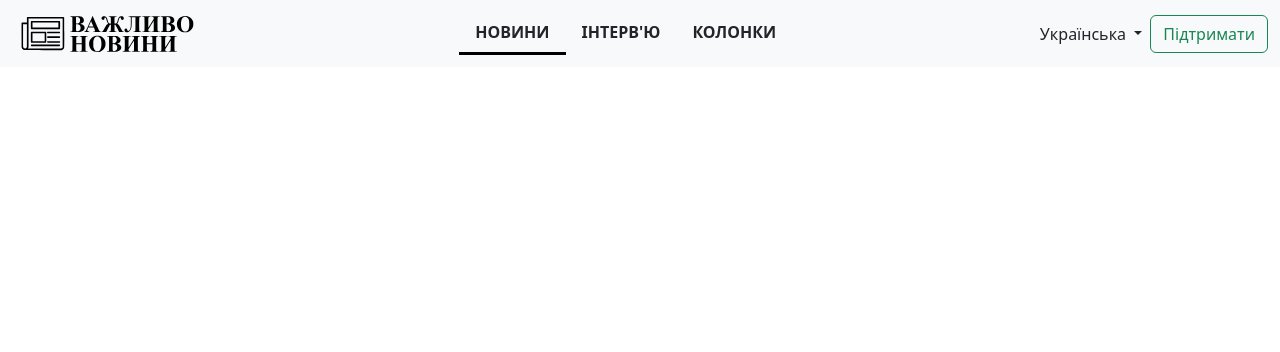
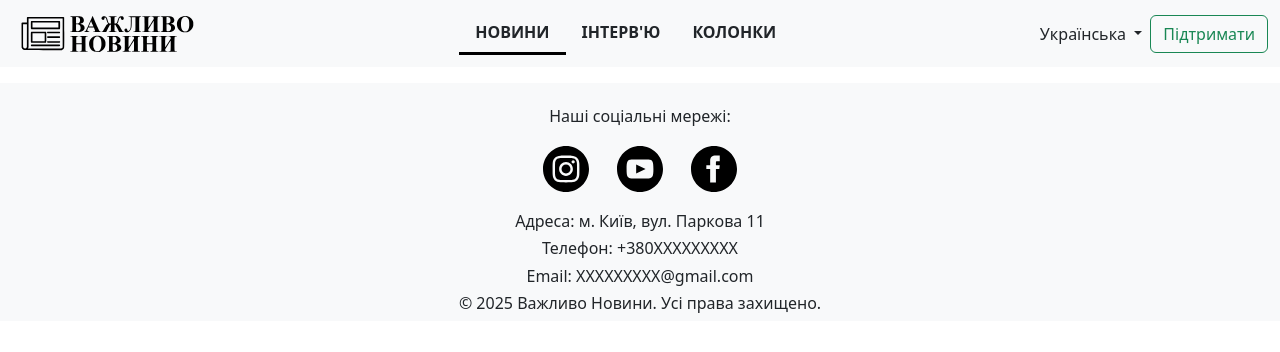
Before and after one commit to Demaiz/vazhlyvo-news, a Django app: page / in a window 1280 px wide. Shown: the top 352 px of the page. Run offline with Django 5.2, Linux system fonts and the light colour scheme; data that the repository does not hold is empty; some libraries are stand-ins or nearby versions.

Commit message:
Added footer

```diff
--- a/news/static/news/main.css
+++ b/news/static/news/main.css
@@ -22,3 +22,8 @@
     margin-bottom: 0px;
     text-indent: 1.25cm;
 }
+
+.social-media-icon{
+    height: 46px;
+    margin: 12px;
+}
--- a/news/templates/news/base.html
+++ b/news/templates/news/base.html
@@ -46,8 +46,22 @@
                 </div>
             </nav>
         {% endblock %}
-        {% block content %}
-
+        {% block content %}{% endblock %}
+        {% block footer %}
+        <footer class="bg-light mt-3 d-flex justify-content-center">
+            <div class="d-flex align-items-center pt-4 flex-column">
+                <h6>Наші соціальні мережі:</h6>
+                <div class="social-medias mb-2">
+                    <a href="https://www.instagram.com/" target="_blank" rel="noopener noreferrer"><img src = "{% static 'news/images/instagram.svg' %}" class="social-media-icon"></a>
+                    <a href="https://www.youtube.com/" target="_blank" rel="noopener noreferrer"><img src = "{% static 'news/images/youtube.svg' %}" class="social-media-icon"></a>
+                    <a href="https://www.facebook.com/" target="_blank" rel="noopener noreferrer"><img src = "{% static 'news/images/facebook.svg' %}" class="social-media-icon"></a>
+                </div>
+                <h6>Адреса: м. Київ, вул. Паркова 11</h6>
+                <h6>Телефон: +380XXXXXXXXX</h6>
+                <h6>Email: XXXXXXXXX@gmail.com</h6>
+                <h6>© 2025 Важливо Новини. Усі права захищено.</h6>
+            </div>
+        </footer>
         {% endblock %}
     </body>
 </html>
```
Also changed, not shown: news/static/news/images/facebook.svg (added), news/static/news/images/instagram.svg (added), news/static/news/images/youtube.svg (added).
